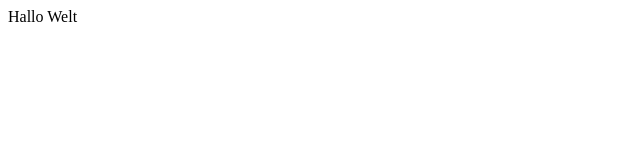
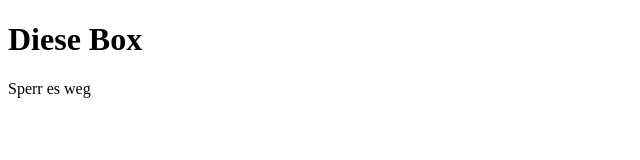
Before and after one commit to Han3i/DieBox, a plain HTML site: page main.html in a window 1280 px wide. Shown: the whole page, without its empty margins (0-640 px from the left). Drawn offline with Linux system fonts and the light colour scheme.

Commit message:
Update main.html

```diff
--- a/main.html
+++ b/main.html
@@ -5,7 +5,9 @@
     <title> My first webpage! </title>
   </head>
 
-  <body> Hallo Welt
+  <body>
+    <h1>Diese Box</h1>
+    Sperr es weg
 
   </body>
 
```
